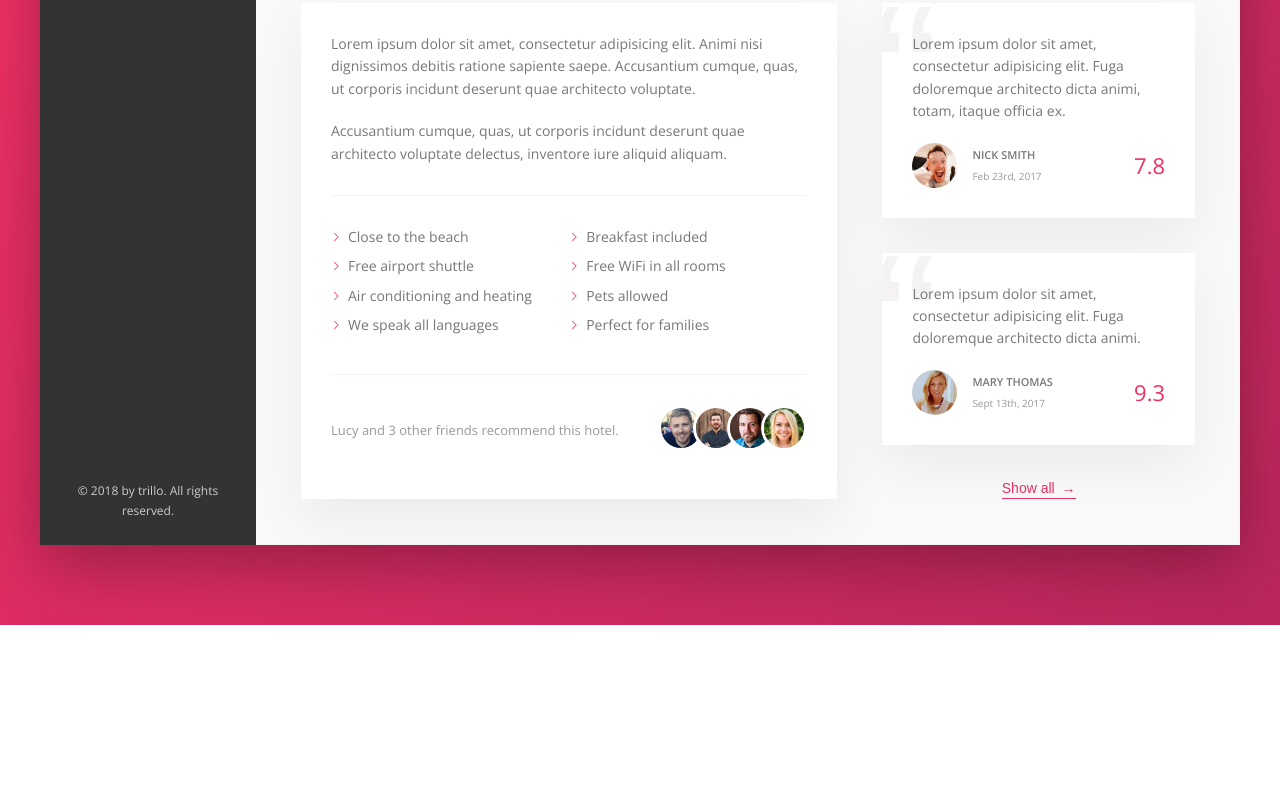
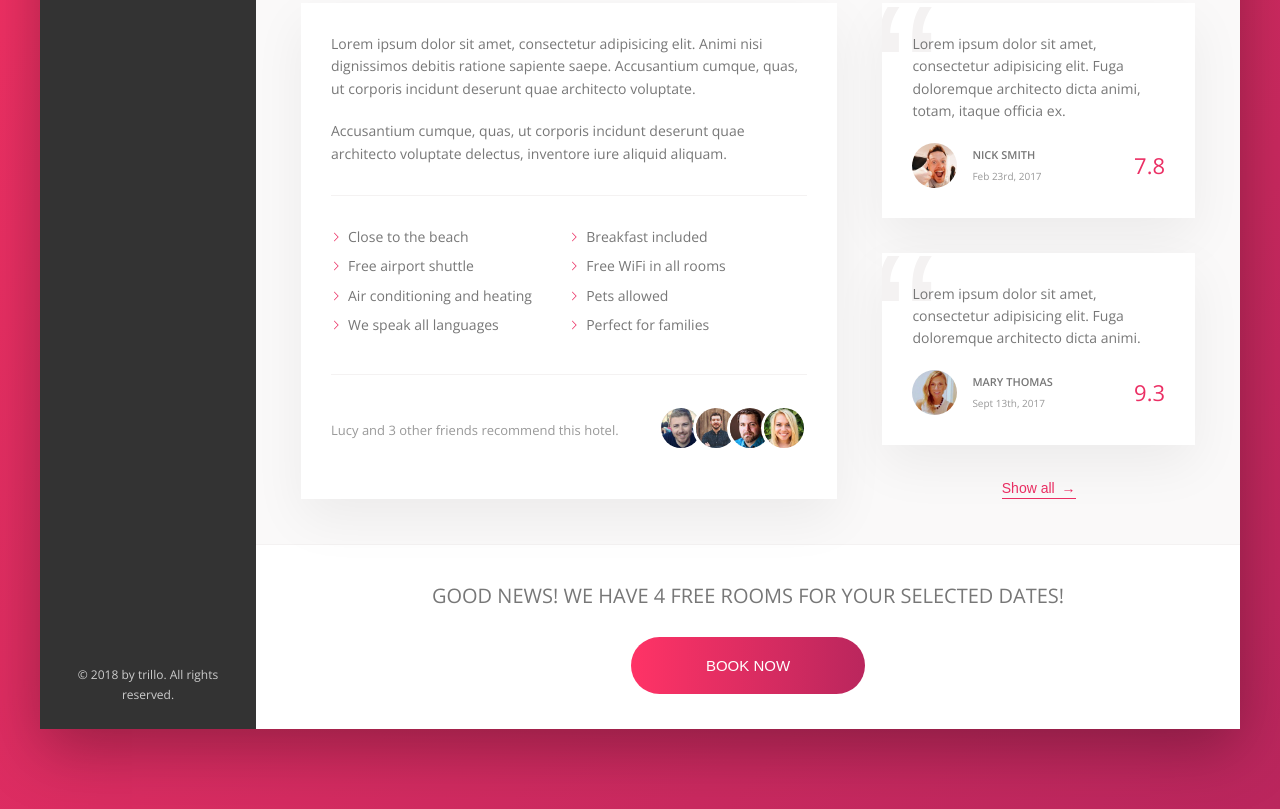
Before and after one commit to devgenyr/firstcommit, a website: page trillo/index.html in a window 1280 px wide. Shown: the part 634-1443 px from the top of the page. Before the commit the page ends 1259 px from the top, so only its background shows below. Drawn offline with nearby package versions, Linux system fonts and the light colour scheme.

Commit message:
Add CTA section content and styles

```diff
--- a/trillo/index.html
+++ b/trillo/index.html
@@ -198,6 +198,16 @@
 						<button class="btn-inline">Show all <span>&rarr;</span></button>
 					</div>
 				</div>
+
+				<div class="cta">
+					<h2 class="cta__book-now">
+						Good news! We have 4 free rooms for your selected dates!
+					</h2>
+					<button class="btn">
+						<span class="btn__visible">Book now</span>
+						<span class="btn__invisible">Only 4 rooms left</span>
+					</button>
+				</div>
 			</main>
 		</div>
 	</div>
--- a/trillo/sass/_components.scss
+++ b/trillo/sass/_components.scss
@@ -458,3 +458,69 @@
 		z-index: 1;
 	}
 }
+
+
+///////////////////////////////////////
+// CALL TO ACTION
+.cta {
+	padding: 3.5rem 0;
+	text-align: center;
+
+	&__book-now {
+		font-size: 2rem;
+		font-weight: 300;
+		text-transform: uppercase;
+		margin-bottom: 2.5rem;
+	}
+}
+
+
+///////////////////////////////////////
+// CALL TO ACTION BUTTON
+.btn {
+	font-size: 1.5rem;
+	font-weight: 300;
+	text-transform: uppercase;
+	border-radius: 100px;
+	border: none;
+	background-image: linear-gradient(to right, var(--color-primary-light), var(--color-primary-dark));
+	color: #fff;
+	position: relative;
+	overflow: hidden;
+	cursor: pointer;
+
+	& > * {
+		display: inline-block;
+		height: 100%;
+		width: 100%;
+		transition: all .2s;
+	}
+
+	&__visible {
+		padding: 2rem 7.5rem;
+	}
+
+	&__invisible {
+		position: absolute;
+		padding: 2rem 0;
+		left: 0;
+		top: -100%;
+	}
+
+	&:hover {
+		background-image: linear-gradient(to left, var(--color-primary-light), var(--color-primary-dark));
+	}
+
+	&:hover &__visible {
+		transform: translateY(100%);
+	}
+
+	&:hover &__invisible {
+		top: 0;
+	}
+
+	&:focus {
+		outline: none;
+		animation: pulsate 1s infinite;
+	}
+}
```
Also changed, not shown: trillo/css/style.css.
